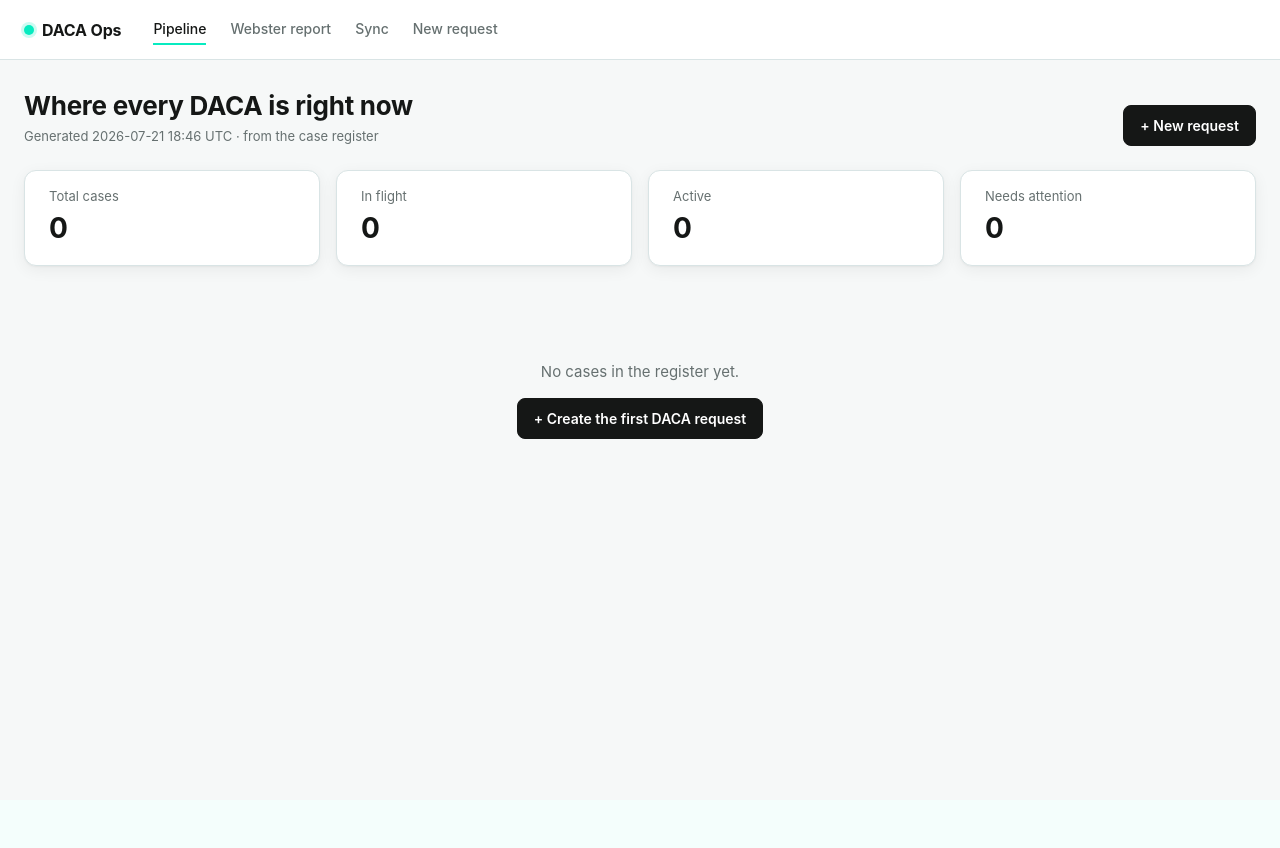
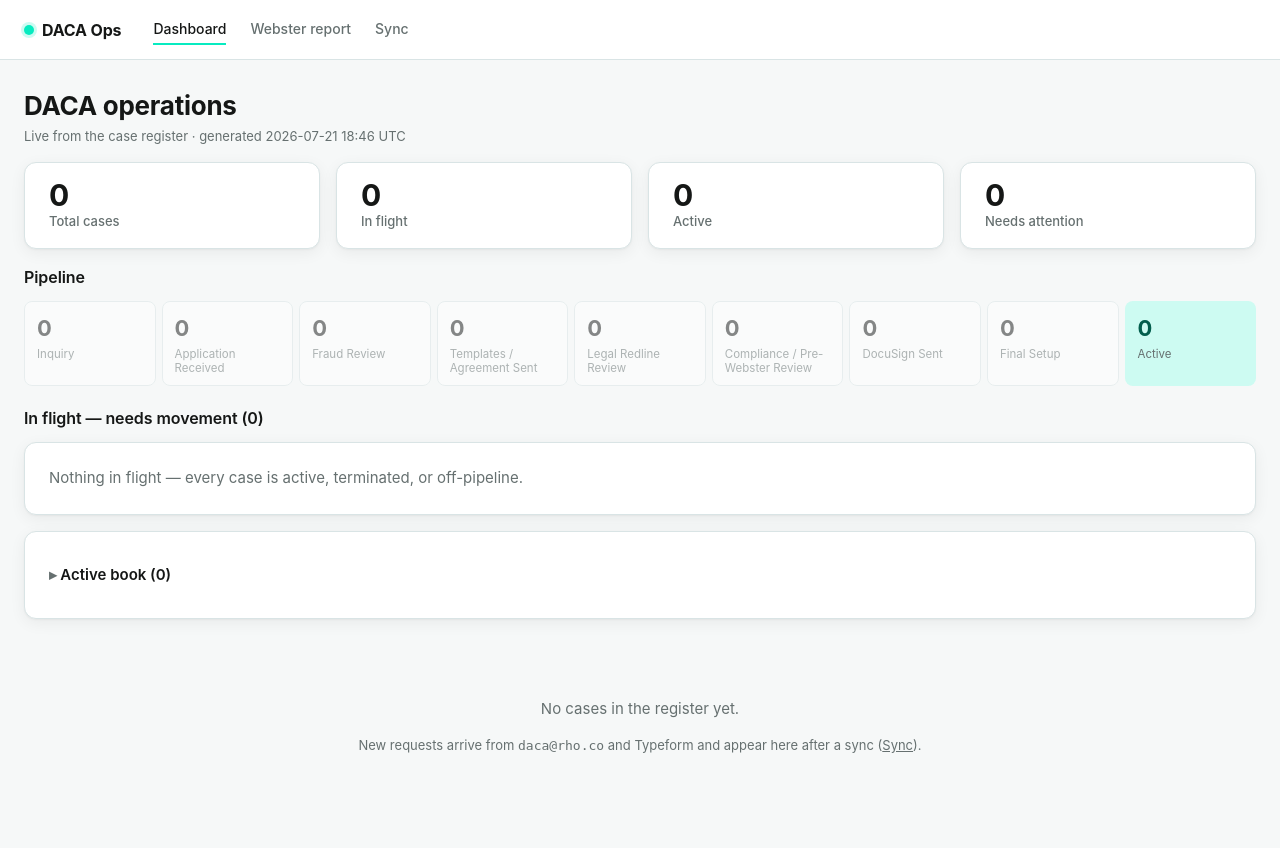
Before and after one commit to shaniabrahams-ctrl/DACA_Ops, a FastAPI app: page / in a window 1280 px wide. Before the commit the page ends 439 px from the top, so only its background shows below. Run offline with FastAPI, Linux system fonts and the light colour scheme; data that the repository does not hold is empty.

Commit message:
Redesign UI into a dashboard portal; remove manual intake
The landing was a single giant "Active" list, not a portal. Rework it:
- Dashboard (/): KPI tiles, a visual Pipeline funnel (all 9 lifecycle stages with
  live counts), an "In flight — needs movement" work queue (stage-grouped cards with
  next action / days-in-stage / flags) as the focus, the Active book collapsed into a
  compact table, plus needs-attention and off-pipeline.
- Case detail: a Stage tracker stepper (done / current / upcoming across the
  lifecycle; off-pipeline cases flagged) above the timeline + advance controls.
- Remove the manual "New request" tab and GET/POST /intake — net-new requests arrive
  via daca@rho.co / Typeform and land through sync (R12) / loan-agreement intake, not
  a hand-filled form. Nav: Dashboard · Webster report · Sync.

Co-Authored-By: Claude Opus 4.8 <noreply@anthropic.com>

```diff
--- a/src/webapp/app.py
+++ b/src/webapp/app.py
@@ -7,12 +7,16 @@ SQLite register seeded from real Jira + Salesforce data. Server-rendered HTML
 build step.
 
 Screens:
-  /                     pipeline board — where every DACA is right now
-  /case/{case_id}       case detail — timeline, parties, flags, stage actions
-  /intake               net-new DACA request form (the funnel entry point)
-  POST /intake          create the case in the register
+  /                     dashboard — KPIs, pipeline funnel, in-flight work queue,
+                        needs-attention, active book
+  /case/{case_id}       case detail — stage tracker, timeline, parties, stage actions
+  /reports/webster      monthly Rho<>Webster report (R7)
+  /sync                 live refresh from Jira/Salesforce/DACA Summary sheet (R12)
   POST /case/{id}/advance   move a case to a new lifecycle stage (event-logged)
   POST /case/{id}/note      append a human note (event-logged)
+
+Net-new requests are NOT created by hand here — they arrive via daca@rho.co / Typeform
+and land in the register through sync (R12) / the loan-agreement intake.
 
 DATA: reads DACA_REGISTER_DB (env) — a real register. Live re-sync from Jira/SF
 runs through src/register/sync_*.py, which on Rhollout is driven by a scheduled
@@ -72,38 +76,54 @@ ALL_STAGES = [(s.value, label) for s, label in STAGE_ORDER] + \
              [(s.value, label) for s, label in OFF_PIPELINE]
 
 
+INFLIGHT_STAGES = [(s, label) for s, label in STAGE_ORDER if s != LifecycleStage.ACTIVE]
+
+
 @app.get("/", response_class=HTMLResponse)
-def board(request: Request):
+def dashboard(request: Request):
     r = reg()
     now = datetime.now(timezone.utc)
     cases = r.all_cases()
+    by_stage = {}
+    for c in cases:
+        by_stage.setdefault(c.lifecycle_stage, []).append(c)
 
-    columns = []
-    for stage, label in STAGE_ORDER:
-        group = [c for c in cases if c.lifecycle_stage == stage.value]
-        cards = []
-        for c in sorted(group, key=lambda x: x.stage_entered_at or ""):
-            d = _days_since(c.stage_entered_at, now)
-            cards.append({
-                "case": c,
-                "days": d,
-                "stale": d is not None and d > STALE_DAYS,
-            })
-        columns.append({"stage": stage.value, "label": label, "cards": cards})
+    def card(c):
+        d = _days_since(c.stage_entered_at, now)
+        return {"case": c, "days": d, "stale": d is not None and d > STALE_DAYS}
+
+    # Visual pipeline funnel — every lifecycle stage with its count.
+    funnel = [{"label": label, "stage": s.value,
+               "count": len(by_stage.get(s.value, [])),
+               "is_active": s == LifecycleStage.ACTIVE}
+              for s, label in STAGE_ORDER]
+
+    # In-flight work queue — only the stages that need movement (not Active).
+    inflight_cols = []
+    for s, label in INFLIGHT_STAGES:
+        group = by_stage.get(s.value, [])
+        if group:
+            cards = [card(c) for c in sorted(group, key=lambda x: x.stage_entered_at or "")]
+            inflight_cols.append({"stage": s.value, "label": label, "cards": cards})
+
+    # Active book — compact, not the whole page.
+    active_cases = sorted(by_stage.get(LifecycleStage.ACTIVE.value, []),
+                          key=lambda c: c.entity_legal_name.lower())
+    active_rows = [card(c) for c in active_cases]
 
     off = []
     for stage, label in OFF_PIPELINE:
-        group = [c for c in cases if c.lifecycle_stage == stage.value]
+        group = by_stage.get(stage.value, [])
         if group:
             off.append({"label": label, "cases": group, "stage": stage.value})
 
     flagged = [c for c in cases if c.flags]
-    active = sum(1 for c in cases if c.lifecycle_stage == LifecycleStage.ACTIVE.value)
-    in_flight = sum(len(col["cards"]) for col in columns
-                    if col["stage"] != LifecycleStage.ACTIVE.value)
+    in_flight = sum(len(col["cards"]) for col in inflight_cols)
 
-    return templates.TemplateResponse(request=request, name="board.html", context={ "columns": columns, "off": off, "flagged": flagged,
-        "total": len(cases), "active": active, "in_flight": in_flight,
+    return templates.TemplateResponse(request=request, name="board.html", context={
+        "funnel": funnel, "inflight_cols": inflight_cols,
+        "active_rows": active_rows, "off": off, "flagged": flagged,
+        "total": len(cases), "active": len(active_cases), "in_flight": in_flight,
         "generated": now.strftime("%Y-%m-%d %H:%M UTC"),
     })
 
@@ -123,53 +143,27 @@ def case_detail(request: Request, case_id: str):
     next_stages = [(s, label) for s, label in ALL_STAGES
                    if s != c.lifecycle_stage and is_allowed_transition(cur, LifecycleStage(s))]
 
+    # Stage tracker: where this case sits along the canonical pipeline.
+    canonical = [s for s, _ in STAGE_ORDER]
+    off_pipeline = cur not in canonical
+    cur_idx = canonical.index(cur) if not off_pipeline else -1
+    stepper = []
+    for i, (s, label) in enumerate(STAGE_ORDER):
+        if off_pipeline:
+            status = "off"
+        elif i < cur_idx:
+            status = "done"
+        elif i == cur_idx:
+            status = "current"
+        else:
+            status = "todo"
+        stepper.append({"label": label, "status": status})
+
     return templates.TemplateResponse(request=request, name="case.html", context={ "c": c, "events": events, "parties": parties,
         "stage_label": STAGE_LABELS.get(c.lifecycle_stage, c.lifecycle_stage),
         "days": _days_since(c.stage_entered_at, now),
-        "next_stages": next_stages,
+        "next_stages": next_stages, "stepper": stepper, "off_pipeline": off_pipeline,
     })
-
-
-@app.get("/intake", response_class=HTMLResponse)
-def intake_form(request: Request):
-    return templates.TemplateResponse(request=request, name="intake.html", context={})
-
-
-@app.post("/intake")
-def intake_submit(
-    entity_legal_name: str = Form(...),
-    lender_name: str = Form(""),
-    contact_name: str = Form(""),
-    contact_email: str = Form(""),
-    jira_key: str = Form(""),
-    notes: str = Form(""),
-):
-    r = reg()
-    ts = now_iso()
-    # net-new requests enter at application_received (a request has arrived; the
-    # application/typeform is the next gate). case_id = jira key if given, else a
-    # slug of the entity name so it's stable and human-readable.
-    slug = jira_key.strip() or ("NEW-" + "".join(
-        ch for ch in entity_legal_name.upper() if ch.isalnum())[:20])
-    case = Case(
-        case_id=slug,
-        entity_legal_name=entity_legal_name.strip(),
-        lifecycle_stage=LifecycleStage.APPLICATION_RECEIVED.value,
-        control_state=ControlState.UNKNOWN.value,
-        lender_name=lender_name.strip() or None,
-        jira_key=jira_key.strip() or None,
-        initial_inquiry_date=ts[:10],
-        stage_entered_at=ts,
-        last_synced_at=ts,
-    )
-    r.upsert_case(case, actor=OPERATOR, ts=ts, evidence_link="intake:webapp")
-    if contact_email.strip():
-        r.upsert_party(slug, role="borrower_contact", person=contact_name.strip(),
-                       email=contact_email.strip(), verified_against="intake:webapp")
-    if notes.strip():
-        r.append_event(slug, ts, OPERATOR, "note", new_value=notes.strip(),
-                       idempotency_key=f"intakenote:{slug}:{ts}")
-    return RedirectResponse(url=f"/case/{slug}", status_code=303)
 
 
 @app.post("/case/{case_id}/advance")
--- a/src/webapp/templates/base.html
+++ b/src/webapp/templates/base.html
@@ -109,16 +109,63 @@
 
   /* empty state */
   .empty { text-align:center; color:var(--muted); padding:var(--sp-8) var(--sp-4); }
+
+  /* KPI tiles */
+  .kpis { display:grid; grid-template-columns:repeat(auto-fit,minmax(150px,1fr)); gap:var(--sp-4); }
+  .kpi { background:var(--surface); border:1px solid var(--line); border-radius:var(--radius);
+    padding:var(--sp-4) var(--sp-5); box-shadow:var(--shadow); }
+  .kpi .n { font-size:30px; font-weight:680; letter-spacing:-.02em; line-height:1.1; }
+  .kpi .l { color:var(--muted); font-size:13px; font-weight:500; }
+  .kpi.alert { border-color:var(--flag-ink); }
+  .kpi.alert .n { color:var(--flag-ink); }
+
+  /* pipeline funnel — horizontal stage flow with counts */
+  .funnel { display:flex; gap:6px; overflow-x:auto; padding-bottom:4px; }
+  .funnel-step { flex:1 1 0; min-width:104px; text-decoration:none; color:inherit;
+    background:var(--surface); border:1px solid var(--line); border-radius:var(--radius-sm);
+    padding:10px 12px; position:relative; transition:border-color .2s, transform .05s; }
+  .funnel-step:hover { border-color:var(--accent); }
+  .funnel-step .fc { font-size:22px; font-weight:680; letter-spacing:-.02em; }
+  .funnel-step .fl { color:var(--muted); font-size:11.5px; line-height:1.25; margin-top:2px; }
+  .funnel-step.empty0 { opacity:.5; }
+  .funnel-step.term { background:var(--ok-bg); border-color:transparent; }
+  .funnel-step.term .fc { color:var(--ok-ink); }
+
+  /* stage stepper — per-case progress tracker */
+  .stepper { display:flex; gap:4px; overflow-x:auto; padding-bottom:4px; }
+  .step { flex:1 1 0; min-width:92px; text-align:center; padding:8px 6px 10px;
+    border-radius:var(--radius-sm); border:1px solid var(--line); background:var(--surface);
+    position:relative; }
+  .step .sl { font-size:11px; line-height:1.2; color:var(--muted); }
+  .step .sd { width:12px; height:12px; border-radius:50%; margin:0 auto 6px;
+    background:var(--surface-2); border:2px solid var(--line); }
+  .step.done .sd { background:var(--accent); border-color:var(--accent); }
+  .step.done .sl { color:var(--ink); }
+  .step.current { border-color:var(--accent); box-shadow:0 0 0 3px var(--ring); }
+  .step.current .sd { background:var(--accent); border-color:var(--accent);
+    box-shadow:0 0 0 3px var(--ok-bg); }
+  .step.current .sl { color:var(--ink); font-weight:650; }
+  .step.off { opacity:.55; }
+
+  /* work-queue card */
+  .wq-col { background:var(--surface); border:1px solid var(--line); border-radius:var(--radius);
+    box-shadow:var(--shadow); padding:var(--sp-4); }
+  .wq-card { display:block; text-decoration:none; color:inherit; padding:11px 0;
+    border-top:1px solid var(--line); }
+  .wq-card:first-of-type { border-top:0; }
+  details.book > summary { cursor:pointer; font-weight:600; list-style:none; padding:var(--sp-2) 0; }
+  details.book > summary::-webkit-details-marker { display:none; }
+  details.book > summary::before { content:"▸ "; color:var(--muted); }
+  details.book[open] > summary::before { content:"▾ "; }
 </style>
 </head>
 <body>
 <header>
   <a class="brand" href="/"><span class="dot"></span> DACA Ops</a>
   <nav>
-    <a href="/" class="{% block nav_pipeline %}{% endblock %}">Pipeline</a>
+    <a href="/" class="{% block nav_pipeline %}{% endblock %}">Dashboard</a>
     <a href="/reports/webster" class="{% block nav_reports %}{% endblock %}">Webster report</a>
     <a href="/sync" class="{% block nav_sync %}{% endblock %}">Sync</a>
-    <a href="/intake" class="{% block nav_intake %}{% endblock %}">New request</a>
   </nav>
 </header>
 <main>{% block body %}{% endblock %}</main>
--- a/src/webapp/templates/board.html
+++ b/src/webapp/templates/board.html
@@ -1,96 +1,84 @@
 {% extends "base.html" %}
-{% block title %}Pipeline — DACA Ops{% endblock %}
+{% block title %}Dashboard — DACA Ops{% endblock %}
 {% block nav_pipeline %}active{% endblock %}
 {% block body %}
+<div class="stack">
 
-<div style="display:flex;align-items:flex-end;justify-content:space-between;gap:var(--sp-4);flex-wrap:wrap;margin-bottom:var(--sp-5);">
   <div>
-    <h1>Where every DACA is right now</h1>
-    <p class="muted small" style="margin:6px 0 0;">Generated {{ generated }} · from the case register</p>
-  </div>
-  <a class="btn" href="/intake">+ New request</a>
+    <h1>DACA operations</h1>
+    <p class="muted small" style="margin:6px 0 0;">Live from the case register · generated {{ generated }}</p>
   </div>
 
-<!-- stat row -->
-<div style="display:grid;grid-template-columns:repeat(auto-fit,minmax(150px,1fr));gap:var(--sp-4);margin-bottom:var(--sp-6);">
-  <div class="card" style="padding:var(--sp-4) var(--sp-5);">
-    <div class="muted small">Total cases</div>
-    <div style="font-size:28px;font-weight:650;">{{ total }}</div>
+  <!-- KPIs -->
+  <div class="kpis">
+    <div class="kpi"><div class="n">{{ total }}</div><div class="l">Total cases</div></div>
+    <div class="kpi"><div class="n">{{ in_flight }}</div><div class="l">In flight</div></div>
+    <div class="kpi"><div class="n">{{ active }}</div><div class="l">Active</div></div>
+    <div class="kpi {% if flagged %}alert{% endif %}">
+      <div class="n">{{ flagged|length }}</div><div class="l">Needs attention</div></div>
   </div>
-  <div class="card" style="padding:var(--sp-4) var(--sp-5);">
-    <div class="muted small">In flight</div>
-    <div style="font-size:28px;font-weight:650;">{{ in_flight }}</div>
-  </div>
-  <div class="card" style="padding:var(--sp-4) var(--sp-5);">
-    <div class="muted small">Active</div>
-    <div style="font-size:28px;font-weight:650;">{{ active }}</div>
-  </div>
-  <div class="card" style="padding:var(--sp-4) var(--sp-5);{% if flagged %}border-color:var(--flag-bg);{% endif %}">
-    <div class="muted small">Needs attention</div>
-    <div style="font-size:28px;font-weight:650;color:{% if flagged %}var(--flag-ink){% else %}inherit{% endif %};">{{ flagged|length }}</div>
+
+  <!-- Pipeline funnel -->
+  <div>
+    <h2>Pipeline</h2>
+    <div class="funnel">
+      {% for f in funnel %}
+      <a class="funnel-step {% if f.is_active %}term{% elif f.count == 0 %}empty0{% endif %}"
+         href="#stage-{{ f.stage }}">
+        <div class="fc">{{ f.count }}</div>
+        <div class="fl">{{ f.label }}</div>
+      </a>
+      {% endfor %}
     </div>
   </div>
 
-<!-- pipeline columns -->
+  <!-- In-flight work queue: the cases that need movement -->
+  <div>
+    <h2>In flight — needs movement ({{ in_flight }})</h2>
+    {% if inflight_cols %}
     <div style="display:grid;grid-template-columns:repeat(auto-fill,minmax(300px,1fr));gap:var(--sp-4);">
-  {% for col in columns %}
-    {% if col.cards %}
-    <section class="card" style="padding:var(--sp-4);">
-      <h2 style="display:flex;align-items:center;justify-content:space-between;">
+      {% for col in inflight_cols %}
+      <section class="wq-col" id="stage-{{ col.stage }}">
+        <h3 style="display:flex;align-items:center;justify-content:space-between;">
           <span>{{ col.label }}</span><span class="pill">{{ col.cards|length }}</span>
-      </h2>
-      <div>
+        </h3>
         {% for card in col.cards %}
-          <a href="/case/{{ card.case.case_id }}"
-             style="display:block;text-decoration:none;padding:11px 0;border-top:1px solid var(--line);">
+        <a class="wq-card" href="/case/{{ card.case.case_id }}">
           <div style="font-weight:600;">{{ card.case.entity_legal_name }}</div>
           <div class="muted small" style="margin-top:2px;">
             {{ card.case.jira_key or card.case.case_id }}{% if card.days is not none %} · {{ card.days }}d in stage{% endif %}
           </div>
-            {% if card.case.lender_name %}<div class="muted small" style="margin-top:1px;">{{ card.case.lender_name }}</div>{% endif %}
-            {% if card.stale or card.case.flags or card.case.tier %}
+          {% if card.case.next_action %}
+            <div class="small" style="margin-top:4px;">
+              → {{ card.case.next_action }}{% if card.case.next_action_owner %}
+              <span class="muted">[{{ card.case.next_action_owner }}]</span>{% endif %}
+            </div>
+          {% endif %}
+          {% if card.stale or card.case.flags %}
           <div style="margin-top:7px;display:flex;gap:5px;flex-wrap:wrap;">
             {% if card.stale %}<span class="pill warn">Stale &gt;30d</span>{% endif %}
             {% if card.case.flags %}<span class="pill flag">{{ card.case.flags|length }} flag{{ 's' if card.case.flags|length > 1 else '' }}</span>{% endif %}
-              {% if card.case.tier %}<span class="pill">{{ card.case.tier }}</span>{% endif %}
           </div>
           {% endif %}
-          </a>
-        {% endfor %}
-      </div>
-    </section>
-    {% endif %}
-  {% endfor %}
-</div>
-
-{% if off %}
-<h2 style="margin-top:var(--sp-6);">Off-pipeline</h2>
-<div style="display:grid;grid-template-columns:repeat(auto-fill,minmax(300px,1fr));gap:var(--sp-4);">
-  {% for o in off %}
-  <section class="card" style="padding:var(--sp-4);">
-    <h2 style="display:flex;align-items:center;justify-content:space-between;font-weight:600;">
-      <span>{{ o.label }}</span><span class="pill">{{ o.cases|length }}</span>
-    </h2>
-    {% for c in o.cases %}
-      <a href="/case/{{ c.case_id }}" style="display:block;text-decoration:none;padding:8px 0;border-top:1px solid var(--line);">
-        {{ c.entity_legal_name }}
-        <span class="muted small">({{ c.jira_key or c.case_id }})</span>
-        {% if c.flags %}<span class="pill flag">{{ c.flags|length }}</span>{% endif %}
         </a>
         {% endfor %}
       </section>
       {% endfor %}
     </div>
+    {% else %}
+      <div class="card"><p class="muted" style="margin:0;">Nothing in flight — every case is active, terminated, or off-pipeline.</p></div>
     {% endif %}
+  </div>
 
+  <!-- Needs attention -->
   {% if flagged %}
-<h2 style="margin-top:var(--sp-6);">Needs attention</h2>
+  <div id="needs-attention">
+    <h2>Needs attention ({{ flagged|length }})</h2>
     <div class="card" style="padding:0;overflow:hidden;">
       <table>
         <thead><tr><th style="padding-left:var(--sp-5);">Case</th><th>Flag</th></tr></thead>
         <tbody>
-    {% for c in flagged %}
-      {% for f in c.flags %}
+        {% for c in flagged %}{% for f in c.flags %}
           <tr>
             <td style="padding-left:var(--sp-5);white-space:nowrap;">
               <a href="/case/{{ c.case_id }}" style="font-weight:600;text-decoration:none;">{{ c.entity_legal_name }}</a>
@@ -98,17 +86,64 @@
             </td>
             <td class="muted">{{ f }}</td>
           </tr>
-      {% endfor %}
+        {% endfor %}{% endfor %}
+        </tbody>
+      </table>
+    </div>
+  </div>
+  {% endif %}
+
+  <!-- Active book — compact, collapsed -->
+  <div class="card" id="stage-active">
+    <details class="book">
+      <summary>Active book ({{ active }})</summary>
+      <table style="margin-top:var(--sp-3);">
+        <thead><tr><th>Business</th><th>Rho ID</th><th>Lender</th><th>Control</th><th>Days active</th></tr></thead>
+        <tbody>
+        {% for row in active_rows %}
+          <tr>
+            <td><a href="/case/{{ row.case.case_id }}" style="font-weight:600;text-decoration:none;">{{ row.case.entity_legal_name }}</a>
+              {% if row.case.flags %}<span class="pill flag" style="margin-left:6px;">{{ row.case.flags|length }}</span>{% endif %}</td>
+            <td class="muted">{{ row.case.business_id or '—' }}</td>
+            <td class="muted small">{{ row.case.lender_name or '—' }}</td>
+            <td>{% if row.case.control_state == 'lender_controlled' %}<span class="pill">Blocked</span>{% else %}<span class="pill ok">Active</span>{% endif %}</td>
+            <td class="muted">{% if row.days is not none %}{{ row.days }}d{% else %}—{% endif %}</td>
+          </tr>
         {% endfor %}
         </tbody>
       </table>
+    </details>
+  </div>
+
+  <!-- Off-pipeline -->
+  {% if off %}
+  <div>
+    <h2>Off-pipeline</h2>
+    <div style="display:grid;grid-template-columns:repeat(auto-fill,minmax(280px,1fr));gap:var(--sp-4);">
+      {% for o in off %}
+      <section class="card" style="padding:var(--sp-4);" id="stage-{{ o.stage }}">
+        <h3 style="display:flex;align-items:center;justify-content:space-between;">
+          <span>{{ o.label }}</span><span class="pill">{{ o.cases|length }}</span>
+        </h3>
+        {% for c in o.cases %}
+          <a href="/case/{{ c.case_id }}" style="display:block;text-decoration:none;padding:7px 0;border-top:1px solid var(--line);">
+            {{ c.entity_legal_name }} <span class="muted small">({{ c.jira_key or c.case_id }})</span>
+            {% if c.flags %}<span class="pill flag">{{ c.flags|length }}</span>{% endif %}
+          </a>
+        {% endfor %}
+      </section>
+      {% endfor %}
+    </div>
   </div>
   {% endif %}
 
   {% if total == 0 %}
   <div class="empty">
     <p>No cases in the register yet.</p>
-  <a class="btn" href="/intake">+ Create the first DACA request</a>
+    <p class="small">New requests arrive from <code>daca@rho.co</code> and Typeform and appear here after a sync
+      (<a href="/sync">Sync</a>).</p>
   </div>
   {% endif %}
+
+</div>
 {% endblock %}
```
Also changed, not shown: src/webapp/templates/case.html (+16 -1 lines), src/webapp/templates/intake.html (deleted, +0 -38 lines). Lines whose indentation alone changed are shown as unchanged.
